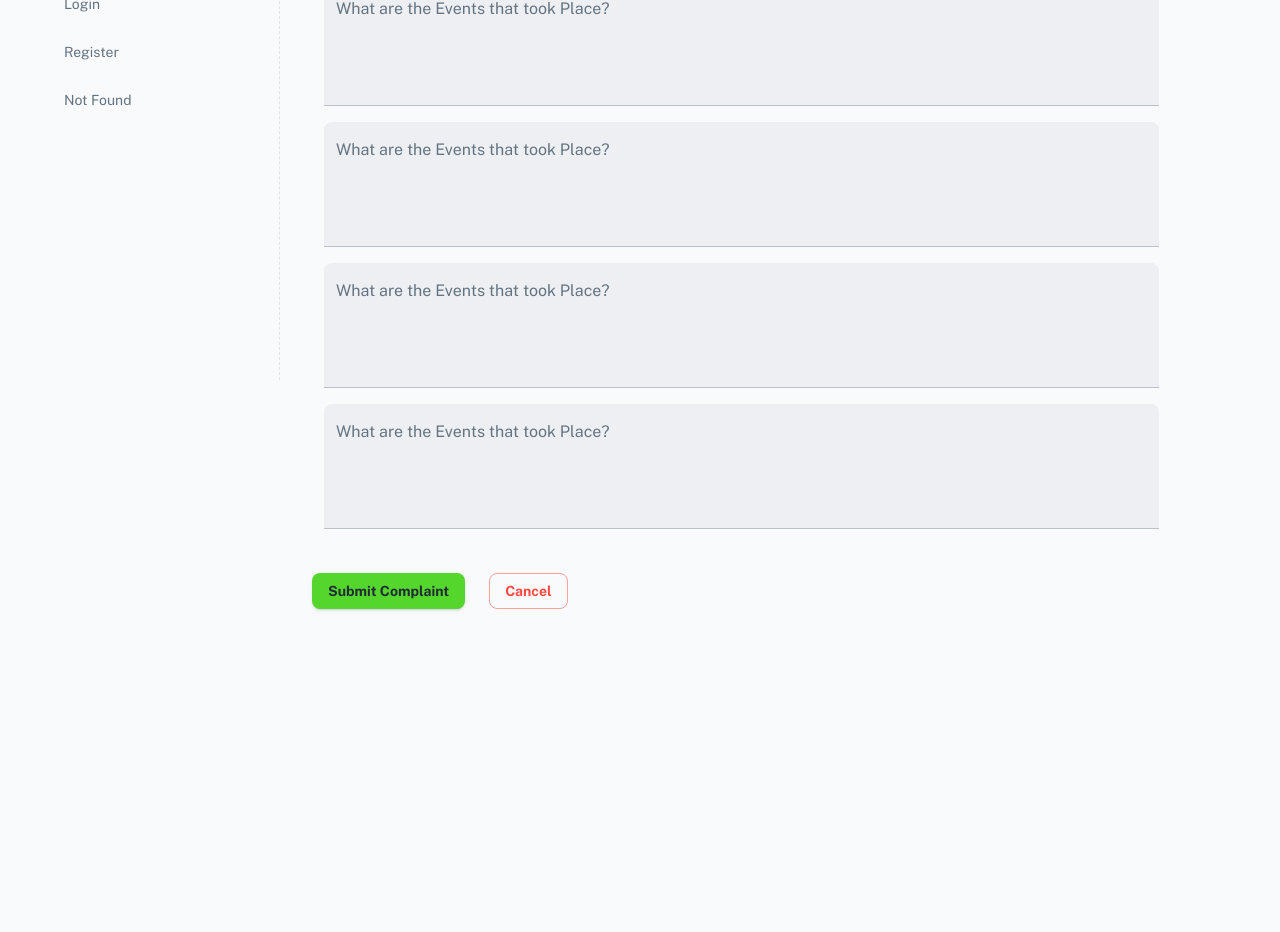
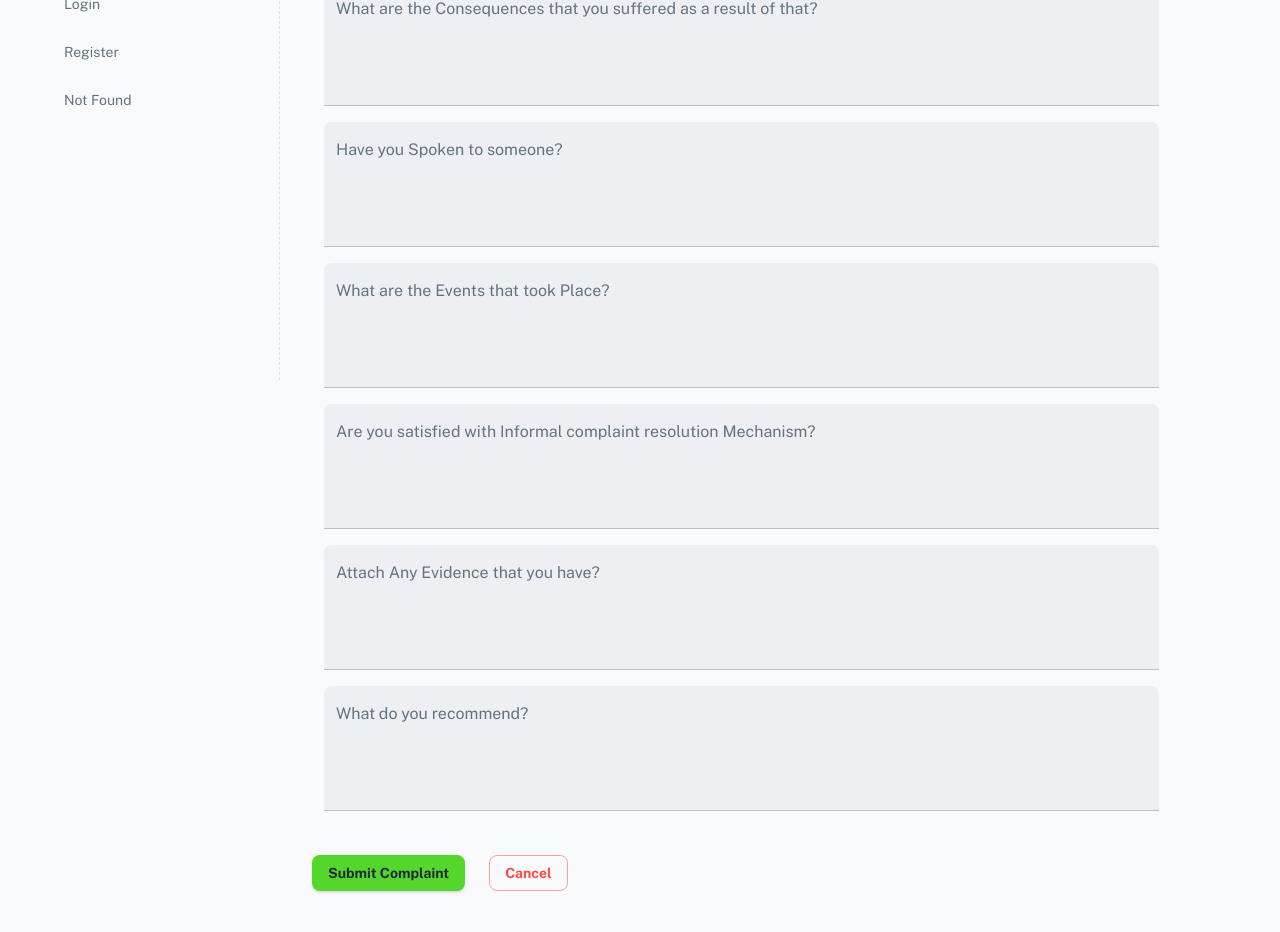
Before and after one commit to BrivaHamisi/CRM-Frontend, a React (Create React App) app: page /dashboard/new_complaint in a window 1280 px wide. Shown: the part 420-1352 px from the top of the page. Before the commit the page ends 1125 px from the top, so only its background shows below. Built offline with nearby package versions, Linux system fonts and the light colour scheme; some icons are missing; a web font is replaced by a local one.

Commit message:
Login Form Complete

```diff
--- a/package.json
+++ b/package.json
@@ -46,6 +46,7 @@
     "@mui/material": "^5.8.6",
     "@testing-library/jest-dom": "^5.16.4",
     "apexcharts": "^3.35.3",
+    "axios": "^0.27.2",
     "change-case": "^4.1.2",
     "cors": "^2.8.5",
     "date-fns": "^2.28.0",
--- a/src/sections/@dashboard/blog/Form.js
+++ b/src/sections/@dashboard/blog/Form.js
@@ -42,7 +42,15 @@ function Form() {
         />
         <TextField
           id="filled-multiline-static"
-          label="What are the Events that took Place?"
+          label="What are the Consequences that you suffered as a result of that?"
+          multiline
+          rows={4}
+        //   defaultValue="Default Value"
+          variant="filled"
+        />
+        <TextField
+          id="filled-multiline-static"
+          label="Have you Spoken to someone?"
           multiline
           rows={4}
         //   defaultValue="Default Value"
@@ -58,7 +66,7 @@ function Form() {
         />
         <TextField
           id="filled-multiline-static"
-          label="What are the Events that took Place?"
+          label="Are you satisfied with Informal complaint resolution Mechanism?"
           multiline
           rows={4}
         //   defaultValue="Default Value"
@@ -66,7 +74,15 @@ function Form() {
         />
         <TextField
           id="filled-multiline-static"
-          label="What are the Events that took Place?"
+          label="Attach Any Evidence that you have?"
+          multiline
+          rows={4}
+        //   defaultValue="Default Value"
+          variant="filled"
+        />
+        <TextField
+          id="filled-multiline-static"
+          label="What do you recommend?"
           multiline
           rows={4}
         //   defaultValue="Default Value"
--- a/src/sections/auth/login/LoginForm.js
+++ b/src/sections/auth/login/LoginForm.js
@@ -1,6 +1,8 @@
 import * as Yup from 'yup';
 import { useState } from 'react';
 import { useNavigate } from 'react-router-dom';
+import axios from 'axios';
+
 // form
 import { useForm } from 'react-hook-form';
 import { yupResolver } from '@hookform/resolvers/yup';
@@ -13,6 +15,7 @@ import { FormProvider, RHFTextField, RHFCheckbox } from '../../../components/hoo
 
 // ----------------------------------------------------------------------
 
+const baseUrl = '127.0.0.1:8000/login'
 export default function LoginForm() {
   const navigate = useNavigate();
 
@@ -43,12 +46,44 @@ export default function LoginForm() {
     navigate('/dashboard', { replace: true });
   };
 
+  const [logindata, setLoginData] =useState({
+    'email':'',
+    'password':''
+  })
+
+
+  const HandleChange =(event)=>{
+    setLoginData({
+     ...logindata,[event.target.name]: event.target.value
+    });
+      console.log(logindata)
+  }
+
+  const HandleSubmit=(event)=>{
+    const userLoginData = new FormData();
+    userLoginData.append('email',logindata.email);
+    userLoginData.append('password',logindata.password);
+
+    try{
+      axios.post(baseUrl, userLoginData).then(res=>{
+        console.log(res.data);
+      })
+    }catch(error){
+      console.log(error)
+    }
+
+  }
+
+
+
   return (
-    <FormProvider methods={methods} onSubmit={handleSubmit(onSubmit)}>
+    <FormProvider methods={methods}  onSubmit={handleSubmit(onSubmit)}>
       <Stack spacing={3}>
-        <RHFTextField name="email" label="Email address" />
+        <RHFTextField onChange={HandleChange} value={logindata.email} name="email" label="Email address" />
 
         <RHFTextField
+         onChange={HandleChange}
+         value={logindata.password}
           name="password"
           label="Password"
           type={showPassword ? 'text' : 'password'}
@@ -71,7 +106,7 @@ export default function LoginForm() {
         </Link>
       </Stack>
 
-      <LoadingButton fullWidth size="large" type="submit" variant="contained" loading={isSubmitting}>
+      <LoadingButton onClick={HandleSubmit} fullWidth size="large" type="submit" variant="contained" loading={isSubmitting}>
         Login
       </LoadingButton>
     </FormProvider>
```
Also changed, not shown: 2 other files (tests, documents, lock files or other folders).
